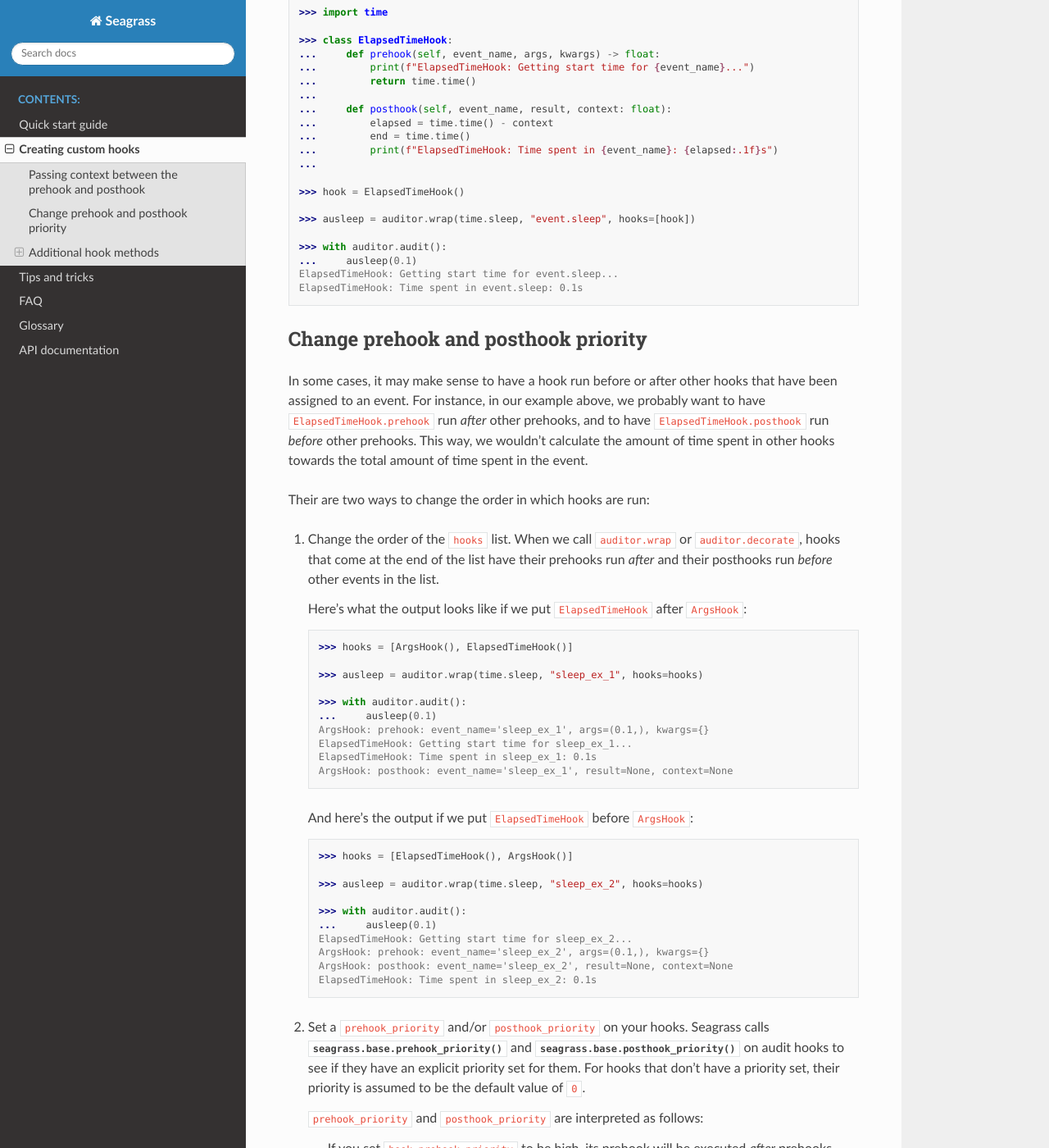
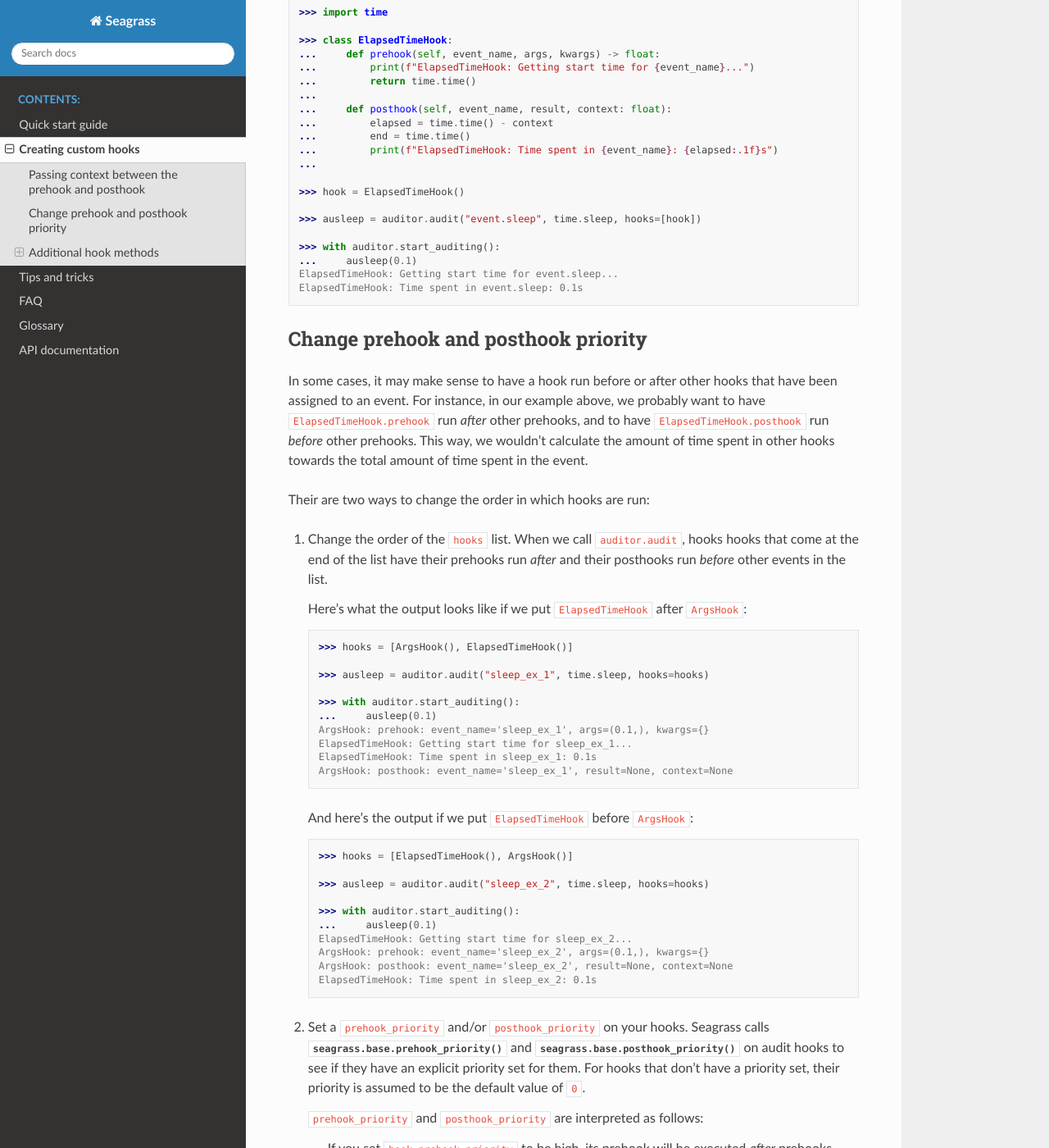
Before and after one commit to kernelmethod/Seagrass, a Sphinx documentation site: the page built from docs/source/custom_hooks.rst, in a window 1280 px wide and 1400 px high, scrolled down 1096 px. Shown: the whole window at 82% size. Built offline with Sphinx 7.4.7 and the Read the Docs theme 2.0.0, drawn with Linux system fonts in a browser that asks for light colours; some of the changed text lies outside the part shown.

Commit message:
Rename Auditor.wraps, Auditor.decorate, and Auditor.audit.
- Rename the original Auditor.audit function to Auditor.start_auditing.
- Merge Auditor.wraps and Auditor.decorate into a single function,
  Auditor.audit. This helps clarify that these two functions are
  essentially the same, and establishes a more "obvious" method name
  (whereas "decorate" and "wraps" were not so obvious).

```diff
--- a/docs/source/custom_hooks.rst
+++ b/docs/source/custom_hooks.rst
@@ -56,12 +56,12 @@ hook events:
 
    >>> hook = ArgsHook()
 
-   >>> @auditor.decorate("example.foo", hooks=[hook])
+   >>> @auditor.audit("example.foo", hooks=[hook])
    ... def foo(x, y, z=0):
    ...     print(f"{x + y + z = }")
    ...     return x + y + z
 
-   >>> with auditor.audit():
+   >>> with auditor.start_auditing():
    ...     result = foo(2, -1, z=3)
    ArgsHook: prehook: event_name='example.foo', args=(2, -1), kwargs={'z': 3}
    x + y + z = 4
@@ -100,9 +100,9 @@ executing an event:
 
    >>> hook = ElapsedTimeHook()
 
-   >>> ausleep = auditor.wrap(time.sleep, "event.sleep", hooks=[hook])
+   >>> ausleep = auditor.audit("event.sleep", time.sleep, hooks=[hook])
 
-   >>> with auditor.audit():
+   >>> with auditor.start_auditing():
    ...     ausleep(0.1)
    ElapsedTimeHook: Getting start time for event.sleep...
    ElapsedTimeHook: Time spent in event.sleep: 0.1s
@@ -120,10 +120,9 @@ hooks towards the total amount of time spent in the event.
 
 Their are two ways to change the order in which hooks are run:
 
-1. Change the order of the ``hooks`` list. When we call ``auditor.wrap`` or
-   ``auditor.decorate``, hooks that come at the end of the list have their
-   prehooks run *after* and their posthooks run *before* other events in the
-   list.
+1. Change the order of the ``hooks`` list. When we call ``auditor.audit``, hooks
+   hooks that come at the end of the list have their prehooks run *after* and
+   their posthooks run *before* other events in the list.
 
    Here's what the output looks like if we put ``ElapsedTimeHook`` after
    ``ArgsHook``:
@@ -132,9 +131,9 @@ Their are two ways to change the order in which hooks are run:
 
       >>> hooks = [ArgsHook(), ElapsedTimeHook()]
 
-      >>> ausleep = auditor.wrap(time.sleep, "sleep_ex_1", hooks=hooks)
+      >>> ausleep = auditor.audit("sleep_ex_1", time.sleep, hooks=hooks)
 
-      >>> with auditor.audit():
+      >>> with auditor.start_auditing():
       ...     ausleep(0.1)
       ArgsHook: prehook: event_name='sleep_ex_1', args=(0.1,), kwargs={}
       ElapsedTimeHook: Getting start time for sleep_ex_1...
@@ -147,9 +146,9 @@ Their are two ways to change the order in which hooks are run:
 
       >>> hooks = [ElapsedTimeHook(), ArgsHook()]
 
-      >>> ausleep = auditor.wrap(time.sleep, "sleep_ex_2", hooks=hooks)
+      >>> ausleep = auditor.audit("sleep_ex_2", time.sleep, hooks=hooks)
 
-      >>> with auditor.audit():
+      >>> with auditor.start_auditing():
       ...     ausleep(0.1)
       ElapsedTimeHook: Getting start time for sleep_ex_2...
       ArgsHook: prehook: event_name='sleep_ex_2', args=(0.1,), kwargs={}
@@ -185,9 +184,9 @@ Their are two ways to change the order in which hooks are run:
 
       >>> th.prehook_priority = 10; th.posthook_priority = 10;
 
-      >>> ausleep = auditor.wrap(time.sleep, "priority_ex_1", hooks=[th, ah])
+      >>> ausleep = auditor.audit("priority_ex_1", time.sleep, hooks=[th, ah])
 
-      >>> with auditor.audit():
+      >>> with auditor.start_auditing():
       ...     ausleep(0.1)
       ArgsHook: prehook: event_name='priority_ex_1', args=(0.1,), kwargs={}
       ElapsedTimeHook: Getting start time for priority_ex_1...
@@ -198,9 +197,9 @@ Their are two ways to change the order in which hooks are run:
 
       >>> th.prehook_priority = -10
 
-      >>> ausleep = auditor.wrap(time.sleep, "priority_ex_2", hooks=[th, ah])
+      >>> ausleep = auditor.audit("priority_ex_2", time.sleep, hooks=[th, ah])
 
-      >>> with auditor.audit():
+      >>> with auditor.start_auditing():
       ...     ausleep(0.1)
       ElapsedTimeHook: Getting start time for priority_ex_2...
       ArgsHook: prehook: event_name='priority_ex_2', args=(0.1,), kwargs={}
@@ -251,14 +250,14 @@ results from each run. Here's an example where we use
 
    >>> ev_foo = auditor.create_event("audit.foo", hooks=[hook])
 
-   >>> with auditor.audit():
+   >>> with auditor.start_auditing():
    ...     auditor.raise_event("audit.foo")
 
    >>> auditor.log_results()
    (INFO) seagrass: Calls to events recorded by CounterHook:
    (INFO) seagrass:     audit.foo: 1
 
-   >>> with auditor.audit():
+   >>> with auditor.start_auditing():
    ...     auditor.raise_event("audit.foo")
 
    >>> auditor.log_results()
@@ -274,7 +273,7 @@ to reset results between runs, we need to call ``hook.reset()``:
 
    >>> hook.reset()
 
-   >>> with auditor.audit():
+   >>> with auditor.start_auditing():
    ...     auditor.raise_event("audit.foo")
 
    >>> auditor.log_results()
@@ -289,7 +288,7 @@ when we leave the auditing context:
 
    >>> hook.reset()
 
-   >>> with auditor.audit(reset_hooks=True, log_results=True):
+   >>> with auditor.start_auditing(reset_hooks=True, log_results=True):
    ...     auditor.raise_event("audit.foo")
    (INFO) seagrass: Calls to events recorded by CounterHook:
    (INFO) seagrass:     audit.foo: 1
@@ -303,8 +302,8 @@ when we leave the auditing context:
 A hook that implements the :py:class:`~seagrass.base.ResettableHook` interface
 by implementing :py:meth:`~seagrass.base.ResettableHook.reset` can be reset
 using ``auditor.reset_hooks()`` or by passing ``reset_hooks=True`` into
-``auditor.audit()``. For most hooks that have some kind of mutable internal
-state, you probably want to implement this interface.
+``auditor.start_auditing()``. For most hooks that have some kind of mutable
+internal state, you probably want to implement this interface.
 
 ^^^^^^^^^^^^^^^^^^^^^^^^^^^^^^^^^^^^^^^^^^^^^^^^^^^^^^^^^^^^^^^^^^^^^^
 :py:class:`~seagrass.base.LogResultsHook`: logging your hook's results
@@ -350,9 +349,9 @@ logged when ``auditor.log_results()`` is called.
 
    >>> hook = TotalElapsedTimeHook()
 
-   >>> time.sleep = auditor.wrap(time.sleep, "event.sleep", hooks=[hook])
+   >>> time.sleep = auditor.audit("event.sleep", time.sleep, hooks=[hook])
 
-   >>> with auditor.audit():
+   >>> with auditor.start_auditing():
    ...     time.sleep(0.1)
 
    >>> auditor.log_results()
--- a/docs/source/faq.rst
+++ b/docs/source/faq.rst
@@ -55,7 +55,7 @@ can use Seagrass as a thin layer around ``sys.audit`` by passing
 
 .. testcode:: raise-runtime-events
 
-   @auditor.decorate("foo_event", raise_runtime_events=True)
+   @auditor.audit("foo_event", raise_runtime_events=True)
    def foo(x, y, z=0):
        return x + y + z
 
@@ -87,7 +87,7 @@ these events is raised, along with the arguments passed to ``sys.audit``:
 
    >>> sys.addaudithook(foo_event_hook)
 
-   >>> with auditor.audit():
+   >>> with auditor.start_auditing():
    ...     result = foo(1, 2, z=3)
    prehook called: args=(1, 2), kwargs={'z': 3}
    posthook called: result=6
```
Also changed, not shown: docs/source/glossary.rst (+13 -13 lines), docs/source/quickstart.rst (+13 -13 lines), docs/source/tips_and_tricks.rst (+8 -8 lines), 12 other files.
